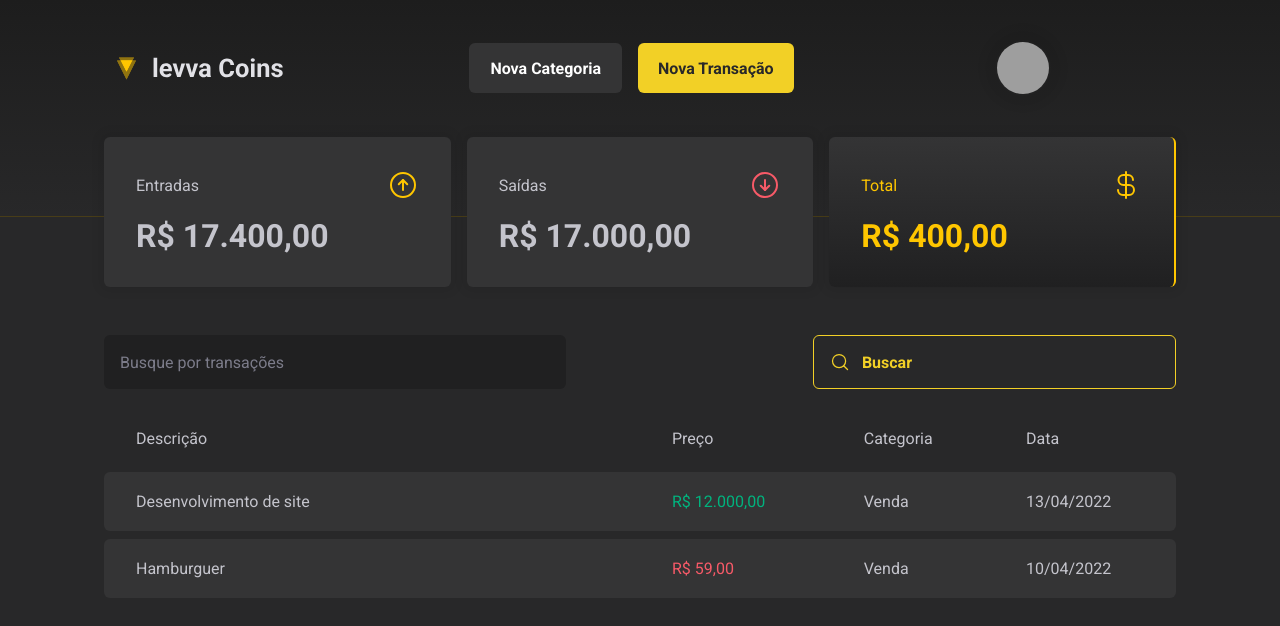
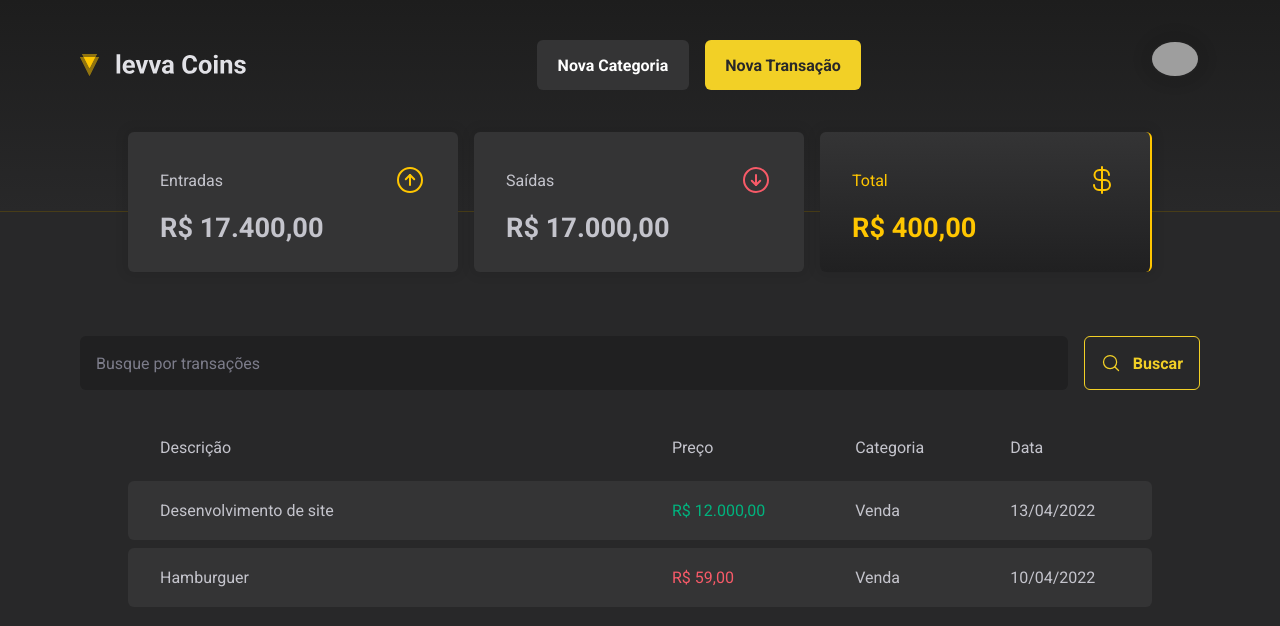
Before and after one commit to thaysazooby/levva-coins, a React (Vite) app: page /home in a window 1280 px wide. Shown: the top 626 px of the page. Built offline with nearby package versions, Linux system fonts and the light colour scheme; grey boxes are pictures that could not be loaded.

Commit message:
refactor: Avatar centralizado com o @media

```diff
--- a/src/components/SearchForm/styles.ts
+++ b/src/components/SearchForm/styles.ts
@@ -1,17 +1,15 @@
 import styled from "styled-components";
 
 export const SearchFormContainer = styled.form`
-    grid-column: 2 / 3;
+display: flex;
 
     width: 100%;
     max-width: 1120px;
-    margin: 3rem auto 0;
-    padding: 0 1.5rem;
-    display: grid;
-    grid-template-columns: 1fr 1.5rem a/uto;
+    margin: 0 auto;
+    gap: 1rem;
+
 
     input {
-        grid-column: 1 / 2;
         flex: 1;
         border-radius: 6px;
         border: 0;
--- a/src/components/header/styles.ts
+++ b/src/components/header/styles.ts
@@ -1,27 +1,32 @@
 import styled, { css } from "styled-components";
 
-export const HeaderContainer = styled.header`
-     background: linear-gradient( to bottom, ${(props) => props.theme.black}, ${(props) => props.theme["gray-600"]});
-     padding: 2.5rem 0 7.5rem;
+export const HeaderContainer = styled.div`
+  height: 212px;
 
-     grid-column-start: 1;
-     grid-column-end: 4;
-
-     display: grid;
-     grid-template-columns: 1fr 70rem 7rem 1fr;
+  background: linear-gradient(
+    to bottom,
+    ${(props) => props.theme.black},
+    ${(props) => props.theme["gray-600"]}
+  );
 
   border-bottom: 1px solid ${(props) => props.theme["yellow-500"]}30;
 `;
 
 export const HeaderContent = styled.div`
-    width: 100%;
-    max-width: 70rem;
+  display: flex;
+  justify-content: space-between;
+  padding-top: 2.5rem;
 
-    grid-column: 2;
+  max-width: 1120px;
+  margin: 0 auto;
 
-    display: flex;
-    justify-content: space-around;
-    align-items: center;
+  @media only screen and (min-width: 1440px) {
+    position: relative;
+  }
+
+  @media only screen and (max-width: 1440px) {
+    position: 1024px;
+  }
 `;
 
 export const NewCategoryButton = styled.button`
@@ -56,7 +61,6 @@ export const NewTransactionButton = styled.button`
   border-radius: 6px;
 
   padding: 0 1.25rem;
-    margin-right: 1rem;
 
   transition: background-color 0.3s;
 
@@ -71,15 +75,12 @@ interface UserAvatarProps {
 }
 
 export const UserAvatar = styled.img<UserAvatarProps>`
-    width: 3.5rem;
-    height: 3.5rem;
+  width: 3.1rem;
+  height: 100%;
+
   border-radius: 50%;
   border: 2px solid transparent;
   box-shadow: 0px 0px 10px 10px #00000010;
-
-    grid-column: 3 / 4;
-    display: flex;
-    justify-self: flex-end;
 
   transition: all 0.3s;
 
@@ -89,7 +90,8 @@ export const UserAvatar = styled.img<UserAvatarProps>`
     box-shadow: 0px 0px 10px 20px #00000015;
   }
 
-    ${(props => props.variant === "large"
+  ${(props) =>
+    props.variant === "large"
       ? css`
           width: 8rem;
           height: 8rem;
@@ -101,6 +103,5 @@ export const UserAvatar = styled.img<UserAvatarProps>`
             height: auto;
             right: -6rem;
           }
-    `)}
-
+        `}
 `;
--- a/src/components/summary/styles.ts
+++ b/src/components/summary/styles.ts
@@ -1,17 +1,17 @@
 import styled, { css } from "styled-components";
 
 export const SummaryContainer = styled.section`
-  grid-column: 2 / 3;
+  display: flex;
 
   width: 100%;
   max-width: 1120px;
-  margin: 0 auto;
-  padding: 0 1.5rem;
+  margin: -5rem auto 4rem;
 
-  display: grid;
-  grid-template-columns: 1fr 1fr 1fr;
   gap: 1rem;
-  margin-top: -5rem;
+
+  @media only screen and (max-width: 1440px) {
+    max-width: 1024px;
+  }
 `;
 
 interface SummaryCardProps {
@@ -19,6 +19,9 @@ interface SummaryCardProps {
 }
 
 export const SummaryCard = styled.div<SummaryCardProps>`
+  flex: 1;
+  height: 140px;
+
   background: ${(props) => props.theme["gray-500"]};
   border-radius: 6px;
   padding: 2rem;
@@ -34,6 +37,10 @@ export const SummaryCard = styled.div<SummaryCardProps>`
     display: block;
     margin-top: 1rem;
     font-size: 2rem;
+
+    @media only screen and (max-width: 1440px) {
+      font-size: 1.7rem;
+    }
   }
 
   ${(props) =>
--- a/src/pages/Home/styles.ts
+++ b/src/pages/Home/styles.ts
@@ -1,17 +1,19 @@
 import styled from "styled-components";
 
 export const HomeWrapper = styled.div`
-  display: grid;
-  grid-template-columns: 1fr 77em 1fr;
+  display: flex;
+  flex-direction: column;
+  min-height: 100vh;
 `;
 
 export const TransactionsContainer = styled.main`
-  grid-column: 2 / 3;
-
   width: 100%;
   max-width: 1120px;
-  margin: 1rem auto 0;
-  padding: 0 1.5rem;
+  margin: 1.5rem auto 0;
+
+  @media only screen and (max-width: 1440px) {
+    max-width: 1024px;
+  }
 `;
 
 export const TransactionsTable = styled.table`
```
Also changed, not shown: mockoon-enviroment.json (added, +107 -0 lines). Lines whose indentation alone changed are shown as unchanged.
